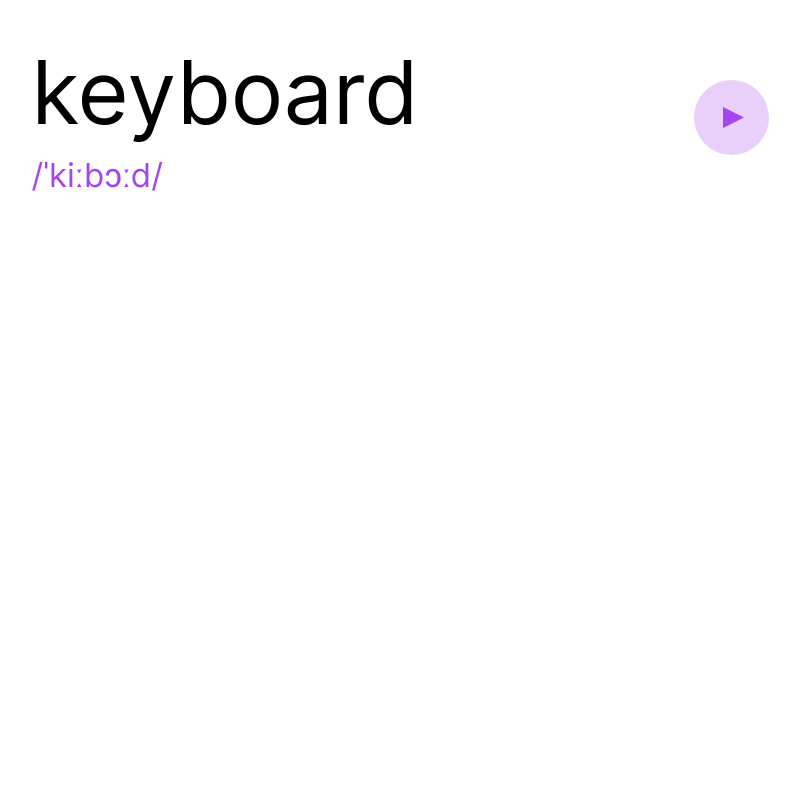
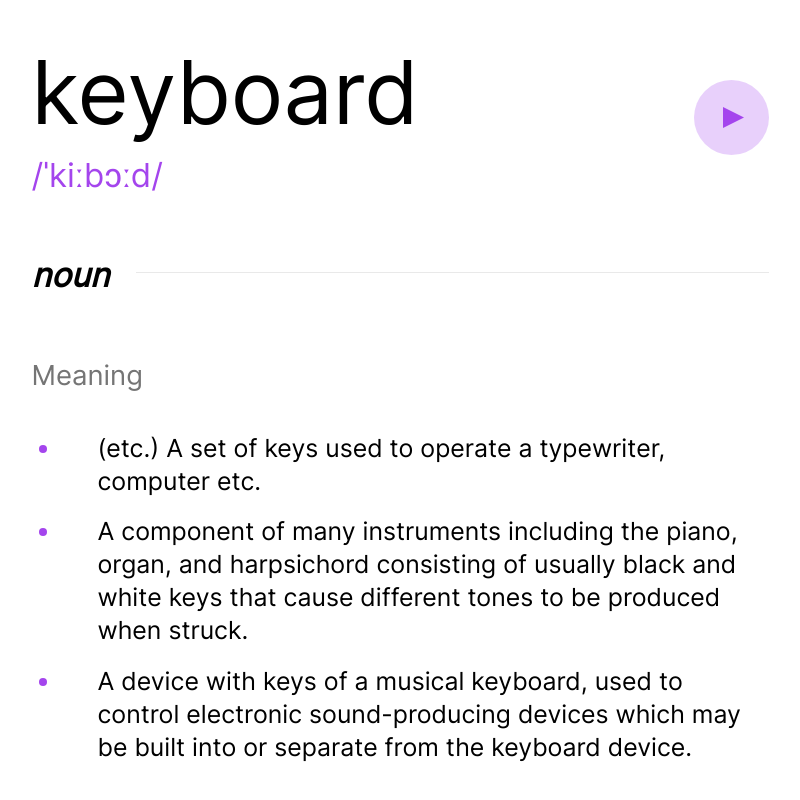
Before and after one commit to kristijan-kresic-hvar/dictionary-web-app-frontend-mentor, a React (Vite) app: page / in a window 1280 px wide. Shown: the part 262-1062 px from the top of the page, without its empty margins (240-1040 px from the left). Before the commit the page ends 800 px from the top, so only its background shows below. Built offline with nearby package versions, Linux system fonts and the light colour scheme.

Commit message:
Added noun section to dictionary

```diff
--- a/src/components/Dictionary/Dictionary.tsx
+++ b/src/components/Dictionary/Dictionary.tsx
@@ -1,7 +1,7 @@
 const Dictionary = (): JSX.Element => {
   return (
     <div>
-      <div className="flex justify-between items-center">
+      <div className="flex justify-between items-center mb-[2.5rem]">
         <div>
           <h1 className="text-[2rem] leading-[2.4rem] sm:text-[4rem] sm:leading-[4.8rem] mb-[0.5rem] dark:text-white">
             keyboard
@@ -31,6 +31,32 @@ const Dictionary = (): JSX.Element => {
           </svg>
         </button>
       </div>
+      <div>
+        <div className="flex items-center justify-between mb-[2.5rem]">
+          <h3 className="italic font-bold text-[1.5rem] pr-[1.25rem] dark:text-white">
+            noun
+          </h3>
+          <div className="w-full h-[1px] bg-[#E9E9E9] mb-1 dark:bg-[#3A3A3A]"></div>
+        </div>
+        <h3 className="font-[400] text-[1.25rem] text-[#757575] mb-[1.6rem]">
+          Meaning
+        </h3>
+        <ul className="list-disc marker:text-purple ml-[1.4rem] mb-[2.5rem]">
+          <li className="pl-[1rem] sm:pl-[1.6rem] pb-[0.8rem] font-[400] leading-[1.5rem] text-[1.13rem] dark:text-white">
+            (etc.) A set of keys used to operate a typewriter, computer etc.
+          </li>
+          <li className="pl-[1rem] sm:pl-[1.6rem] pb-[0.8rem] font-[400] leading-[1.5rem] text-[1.13rem] dark:text-white">
+            A component of many instruments including the piano, organ, and
+            harpsichord consisting of usually black and white keys that cause
+            different tones to be produced when struck.
+          </li>
+          <li className="pl-[1rem] sm:pl-[1.6rem] pb-[0.8rem] font-[400] leading-[1.5rem] text-[1.13rem] dark:text-white">
+            A device with keys of a musical keyboard, used to control electronic
+            sound-producing devices which may be built into or separate from the
+            keyboard device.
+          </li>
+        </ul>
+      </div>
     </div>
   )
 }
```
